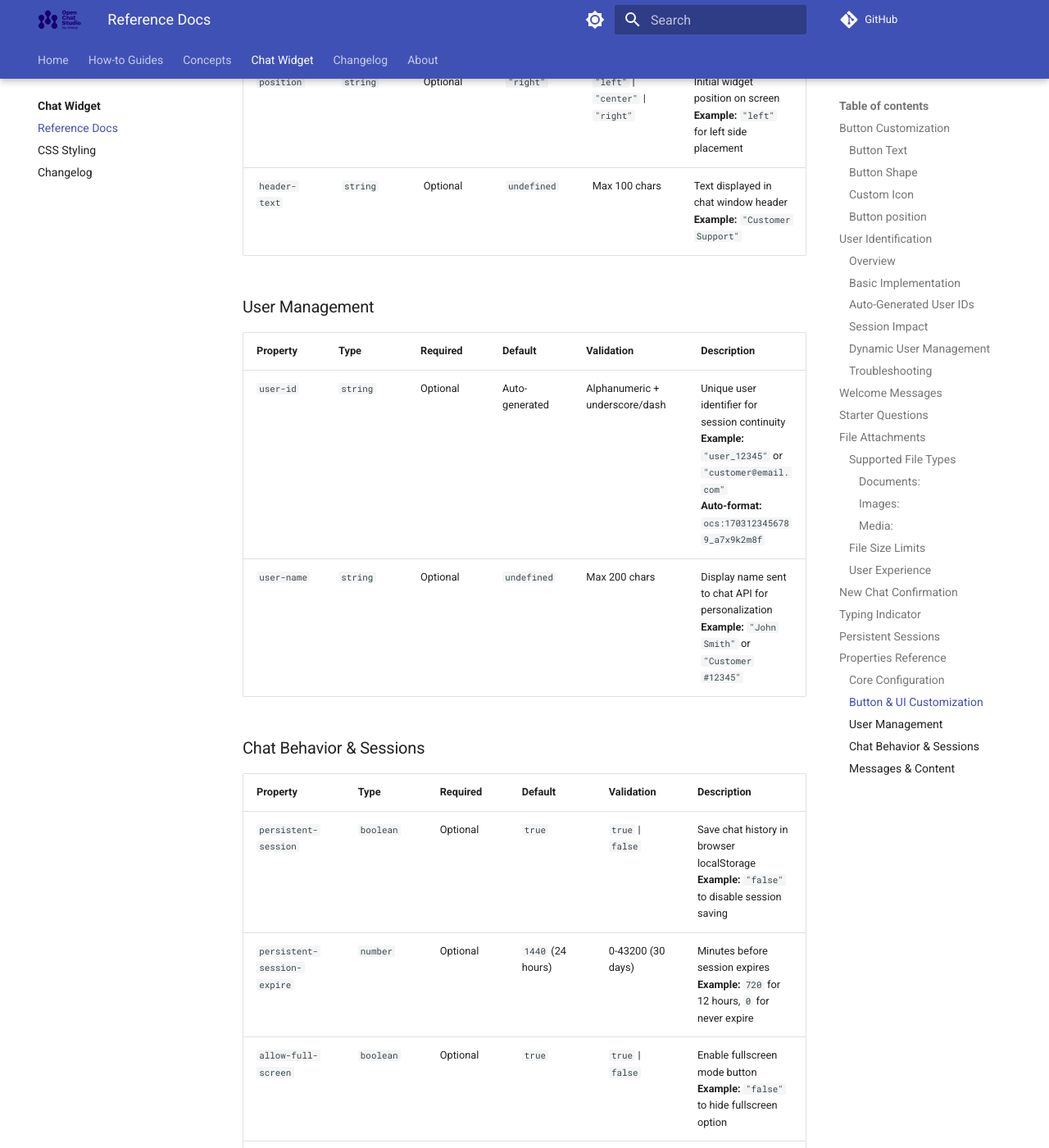
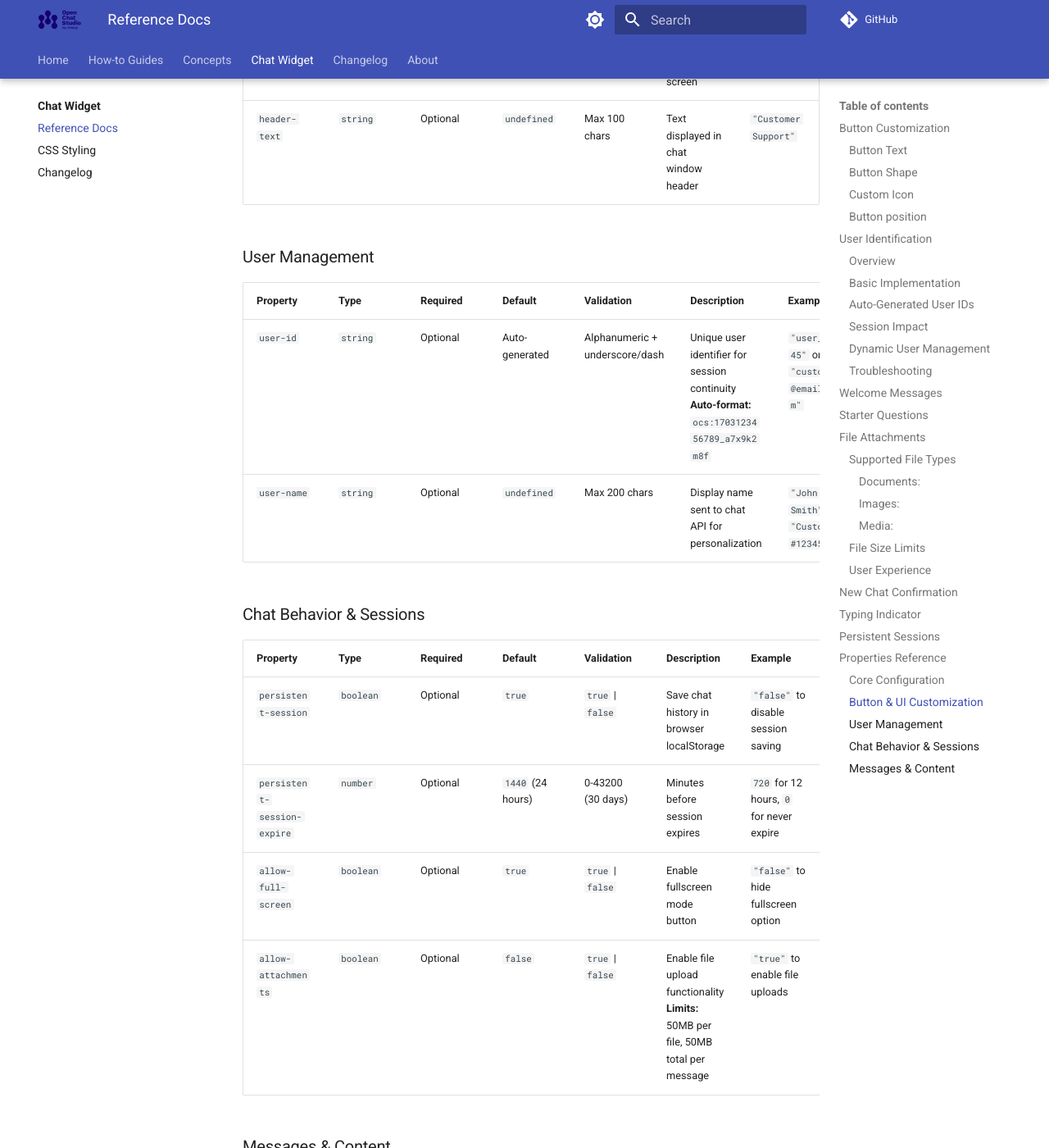
Before and after one commit to dimagi/open-chat-studio-docs, an MkDocs documentation site: the page built from docs/chat_widget/reference.md, in a window 1280 px wide and 1400 px high, scrolled down 8794 px. Shown: the whole window at 82% size. Built offline with MkDocs 1.6.1 and Material for MkDocs 9.7.7, drawn with Linux system fonts in a browser that asks for light colours; a script that is not in the unit is left out; comment, search, counter and statistics services are not loaded; some of the changed text lies outside the part shown.

Commit message:
add examples to reference table

```diff
--- a/docs/chat_widget/reference.md
+++ b/docs/chat_widget/reference.md
@@ -293,43 +293,43 @@
 
 ### Core Configuration
 
-| Property | Type | Required | Default | Description |
-|----------|------|----------|---------|-------------|
-| `chatbot-id` | `string` | **REQUIRED** | - | Your chatbot ID from Open Chat Studio<br/>**Example:** `"183312ac-cbe5-4c91-9e7b-d9df96b088e4"` |
-| `api-base-url` | `string` | Optional | `"https://chatbots.dimagi.com"` | API base URL for your Open Chat Studio instance<br/>**Example:** `"https://your-domain.com"` |
+| Property | Type | Required | Default | Description | Example |
+|----------|------|----------|---------|-------------|---------|
+| `chatbot-id` | `string` | **REQUIRED** | - | Your chatbot ID from Open Chat Studio | `"183312ac-cbe5-4c91-9e7b-d9df96b088e4"` |
+| `api-base-url` | `string` | Optional | `"https://chatbots.dimagi.com"` | API base URL for your Open Chat Studio instance | `"https://your-domain.com"` |
 
 ### Button & UI Customization
 
-| Property | Type | Required | Default | Validation | Description |
-|----------|------|----------|---------|------------|-------------|
-| `button-text` | `string` | Optional | `undefined` | Max 50 chars | Button display text. If empty, shows icon only<br/>**Example:** `"Need Help?"` |
-| `button-shape` | `string` | Optional | `"square"` | `"round"` \| `"square"` | Button shape style<br/>**Example:** `"round"` for circular button |
-| `icon-url` | `string` | Optional | OCS default logo | Valid URL | Custom icon for the chat button<br/>**Example:** `"https://yoursite.com/chat-icon.svg"` |
-| `visible` | `boolean` | Optional | `false` | `true` \| `false` | Show widget immediately on page load<br/>**Example:** `"true"` to auto-open |
-| `position` | `string` | Optional | `"right"` | `"left"` \| `"center"` \| `"right"` | Initial widget position on screen<br/>**Example:** `"left"` for left side placement |
-| `header-text` | `string` | Optional | `undefined` | Max 100 chars | Text displayed in chat window header<br/>**Example:** `"Customer Support"` |
+| Property | Type | Required | Default | Validation | Description | Example |
+|----------|------|----------|---------|------------|-------------|---------|
+| `button-text` | `string` | Optional | `undefined` | Max 50 chars | Button display text. If empty, shows icon only | `"Need Help?"` |
+| `button-shape` | `string` | Optional | `"square"` | `"round"` \| `"square"` | Button shape style | `"round"` for circular button |
+| `icon-url` | `string` | Optional | OCS default logo | Valid URL | Custom icon for the chat button | `"https://yoursite.com/chat-icon.svg"` |
+| `visible` | `boolean` | Optional | `false` | `true` \| `false` | Show widget immediately on page load | `"true"` to auto-open |
+| `position` | `string` | Optional | `"right"` | `"left"` \| `"center"` \| `"right"` | Initial widget position on screen | `"left"` for left side placement |
+| `header-text` | `string` | Optional | `undefined` | Max 100 chars | Text displayed in chat window header | `"Customer Support"` |
 
 ### User Management
 
-| Property | Type | Required | Default | Validation | Description |
-|----------|------|----------|---------|------------|-------------|
-| `user-id` | `string` | Optional | Auto-generated | Alphanumeric + underscore/dash | Unique user identifier for session continuity<br/>**Example:** `"user_12345"` or `"customer@email.com"`<br/>**Auto-format:** `ocs:1703123456789_a7x9k2m8f` |
-| `user-name` | `string` | Optional | `undefined` | Max 200 chars | Display name sent to chat API for personalization<br/>**Example:** `"John Smith"` or `"Customer #12345"` |
+| Property | Type | Required | Default | Validation | Description | Example |
+|----------|------|----------|---------|------------|-------------|---------|
+| `user-id` | `string` | Optional | Auto-generated | Alphanumeric + underscore/dash | Unique user identifier for session continuity<br/>**Auto-format:** `ocs:1703123456789_a7x9k2m8f` | `"user_12345"` or `"customer@email.com"` |
+| `user-name` | `string` | Optional | `undefined` | Max 200 chars | Display name sent to chat API for personalization | `"John Smith"` or `"Customer #12345"` |
 
 ### Chat Behavior & Sessions
 
-| Property | Type | Required | Default | Validation | Description |
-|----------|------|----------|---------|------------|-------------|
-| `persistent-session` | `boolean` | Optional | `true` | `true` \| `false` | Save chat history in browser localStorage<br/>**Example:** `"false"` to disable session saving |
-| `persistent-session-expire` | `number` | Optional | `1440` (24 hours) | 0-43200 (30 days) | Minutes before session expires<br/>**Example:** `720` for 12 hours, `0` for never expire |
-| `allow-full-screen` | `boolean` | Optional | `true` | `true` \| `false` | Enable fullscreen mode button<br/>**Example:** `"false"` to hide fullscreen option |
-| `allow-attachments` | `boolean` | Optional | `false` | `true` \| `false` | Enable file upload functionality<br/>**Limits:** 50MB per file, 50MB total per message |
+| Property | Type | Required | Default | Validation | Description | Example |
+|----------|------|----------|---------|------------|-------------|---------|
+| `persistent-session` | `boolean` | Optional | `true` | `true` \| `false` | Save chat history in browser localStorage | `"false"` to disable session saving |
+| `persistent-session-expire` | `number` | Optional | `1440` (24 hours) | 0-43200 (30 days) | Minutes before session expires | `720` for 12 hours, `0` for never expire |
+| `allow-full-screen` | `boolean` | Optional | `true` | `true` \| `false` | Enable fullscreen mode button | `"false"` to hide fullscreen option |
+| `allow-attachments` | `boolean` | Optional | `false` | `true` \| `false` | Enable file upload functionality<br/>**Limits:** 50MB per file, 50MB total per message | `"true"` to enable file uploads |
 
 ### Messages & Content
 
-| Property | Type | Required | Default | Validation | Description |
-|----------|------|----------|---------|------------|-------------|
-| `welcome-messages` | `string` | Optional | `undefined` | Valid JSON array | Welcome messages shown when chat opens<br/>**Format:** `'["Message 1", "Message 2"]'`<br/>**Example:** `'["Welcome!", "How can I help?"]'`<br/>**Max:** 5 messages, 500 chars each |
-| `starter-questions` | `string` | Optional | `undefined` | Valid JSON array | Clickable question buttons to start conversation<br/>**Format:** `'["Question 1", "Question 2"]'`<br/>**Example:** `'["Check my order", "Technical support"]'`<br/>**Max:** 6 questions, 100 chars each |
-| `typing-indicator-text` | `string` | Optional | `"Preparing response"` | Max 50 chars | Text shown while bot is typing<br/>**Example:** `"AI is thinking..."` |
-| `new-chat-confirmation-message` | `string` | Optional | `"Starting a new chat will clear your current conversation. Continue?"` | Max 200 chars | Confirmation dialog text for new chat button<br/>**Example:** `"Start over? Your current chat will be lost."` |
+| Property | Type | Required | Default | Validation | Description | Example |
+|----------|------|----------|---------|------------|-------------|---------|
+| `welcome-messages` | `string` | Optional | `undefined` | Valid JSON array<br/>**Max:** 5 messages, 500 chars each | Welcome messages shown when chat opens<br/>**Format:** `'["Message 1", "Message 2"]'` | `'["Welcome!", "How can I help?"]'` |
+| `starter-questions` | `string` | Optional | `undefined` | Valid JSON array<br/>**Max:** 6 questions, 100 chars each | Clickable question buttons to start conversation<br/>**Format:** `'["Question 1", "Question 2"]'` | `'["Check my order", "Technical support"]'` |
+| `typing-indicator-text` | `string` | Optional | `"Preparing response"` | Max 50 chars | Text shown while bot is typing | `"AI is thinking..."` |
+| `new-chat-confirmation-message` | `string` | Optional | `"Starting a new chat will clear your current conversation. Continue?"` | Max 200 chars | Confirmation dialog text for new chat button | `"Start over? Your current chat will be lost."` |
```
